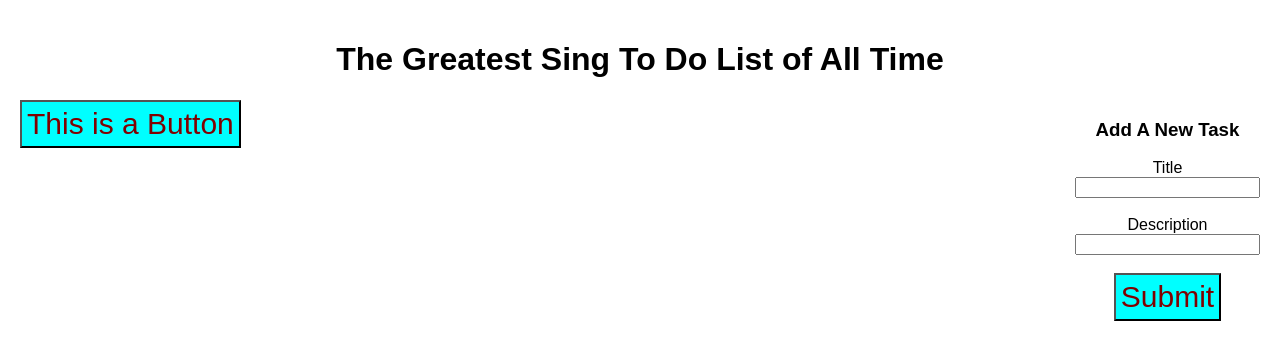
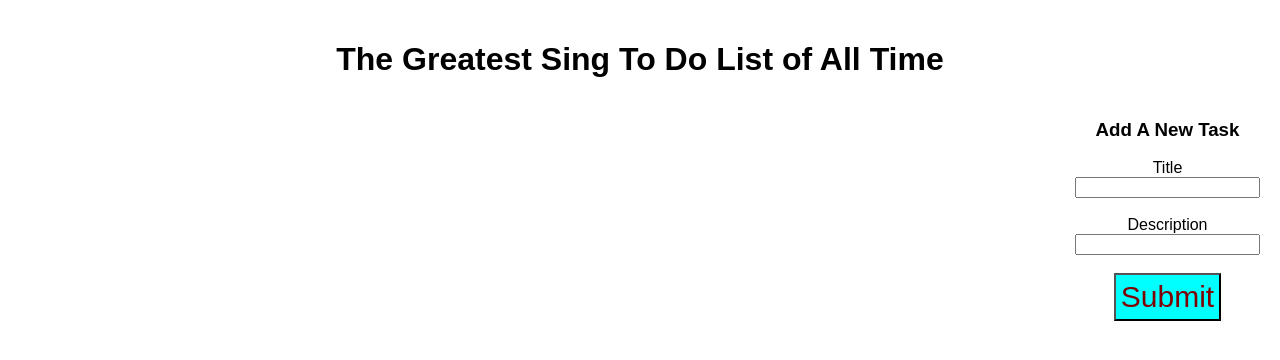
Before and after one commit to MarcosPalaciosIII/reactPractice, a React (Create React App) app in the folder react-to-do-list/: page / in a window 1280 px wide. Shown: the top 360 px of the page. Built offline with nearby package versions, Linux system fonts and the light colour scheme.

Commit message:
removed button

```diff
--- a/react-to-do-list/src/App.js
+++ b/react-to-do-list/src/App.js
@@ -56,7 +56,6 @@ class App extends Component {
         </div>
 
         <div className="list center">
-          <button onClick={()=>{this.getAllTheTasks()}} >This is a Button </button>
           {this.showTasks()}
         </div>
       </div>
```
